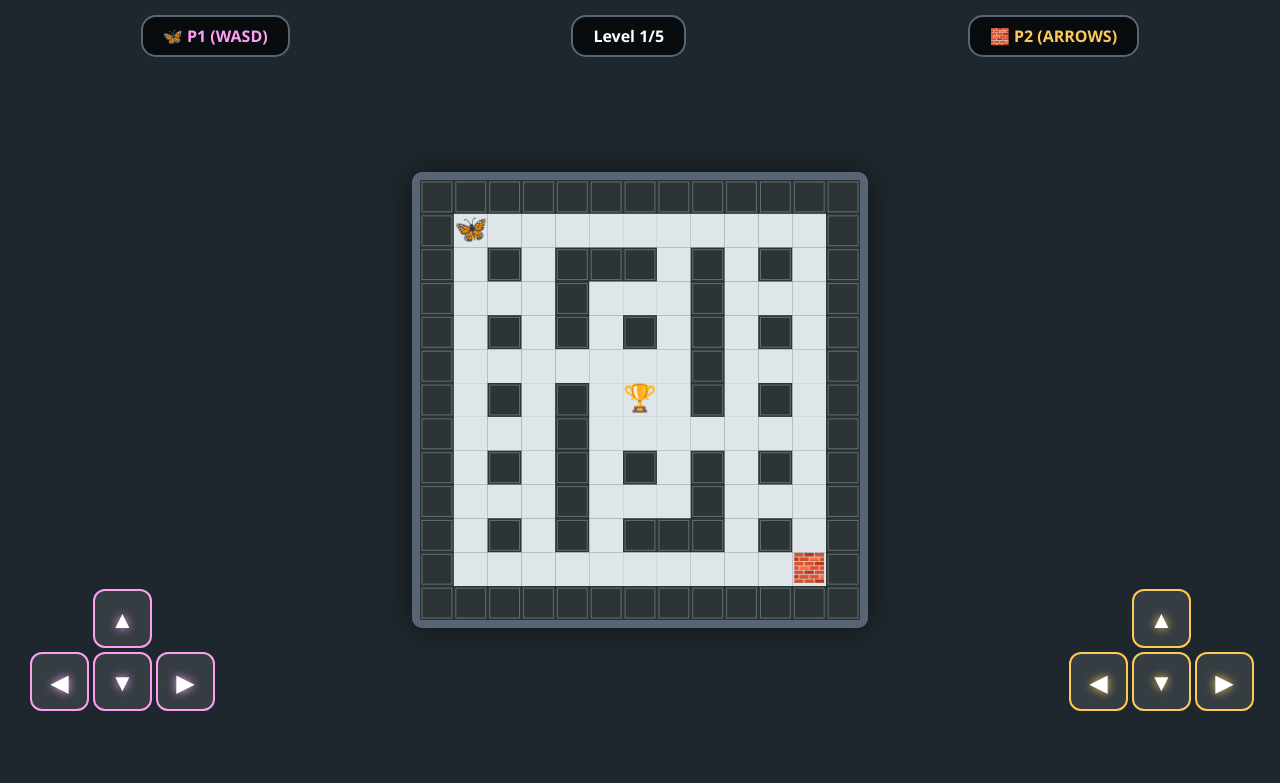
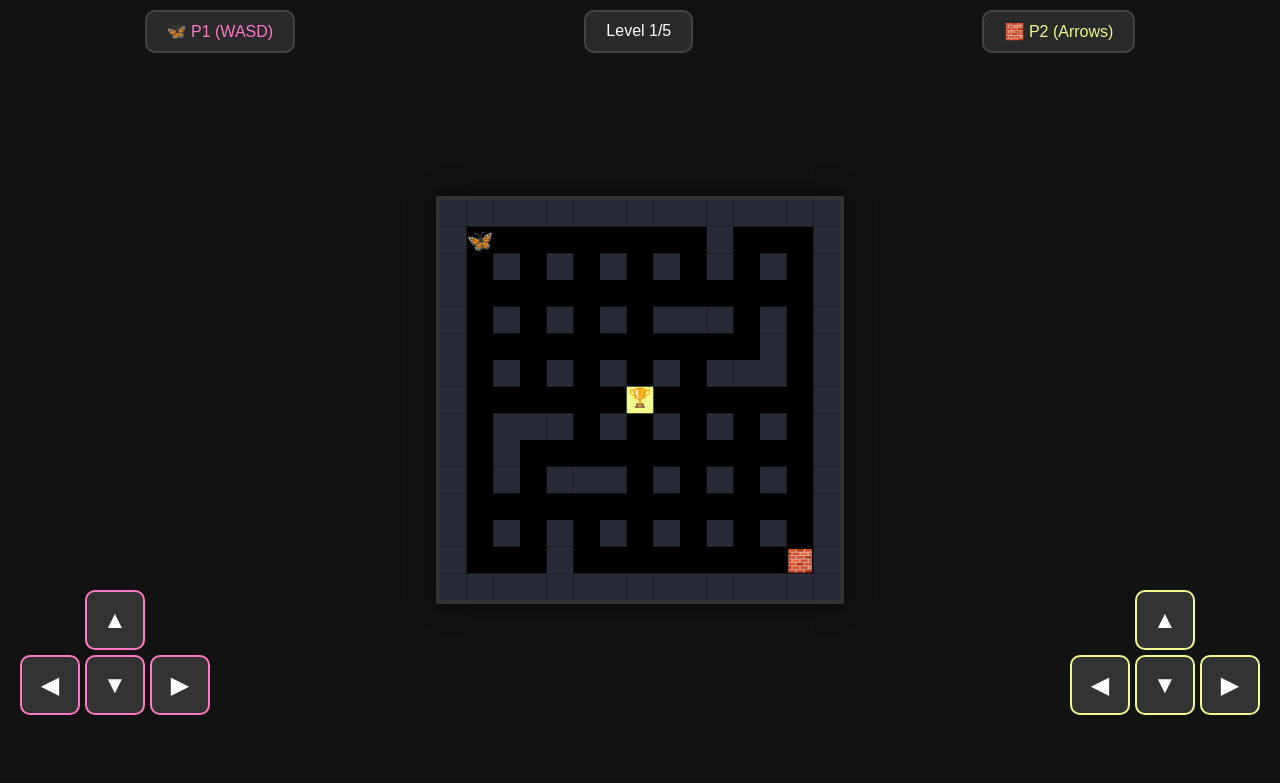
Before and after one commit to YervN/aMAZEing, a plain HTML site: page 2p_Labrynth.html in a window 1280 px wide. Drawn offline with Linux system fonts and the light colour scheme.

Commit message:
Update 2p_Labrynth.html

```diff
--- a/2p_Labrynth.html
+++ b/2p_Labrynth.html
@@ -3,217 +3,179 @@
 <head>
     <meta charset="UTF-8">
     <meta name="viewport" content="width=device-width, initial-scale=1.0, maximum-scale=1.0, user-scalable=no">
-    <title>Symmetrical Labyrinth Race</title>
+    <title>Symmetrical Labyrinth</title>
     <style>
-        :root {
-            --p1-color: #ff9ff3;
-            --p2-color: #feca57;
-            --wall-color: #2d3436;
-            --path-color: #dfe6e9;
-        }
-        body { margin: 0; overflow: hidden; background: #1e272e; font-family: 'Segoe UI', sans-serif; touch-action: none; display: flex; flex-direction: column; align-items: center; justify-content: center; height: 100vh; }
+        body { margin: 0; background: #121212; color: white; font-family: sans-serif; overflow: hidden; touch-action: none; display: flex; flex-direction: column; align-items: center; justify-content: center; height: 100vh; }
+        #ui { position: absolute; top: 10px; width: 100%; display: flex; justify-content: space-around; z-index: 10; }
+        .score-card { background: rgba(255,255,255,0.1); padding: 10px 20px; border-radius: 10px; border: 2px solid #444; }
+        canvas { background: #000; border: 4px solid #333; box-shadow: 0 0 20px rgba(0,0,0,0.5); max-width: 90vw; max-height: 50vh; }
 
-        #ui-top { position: absolute; top: 15px; width: 100%; display: flex; justify-content: space-around; color: white; pointer-events: none; z-index: 10; }
-        .stat-box { background: rgba(0,0,0,0.7); padding: 8px 20px; border-radius: 15px; border: 2px solid #576574; font-weight: bold; }
+        .controls { position: absolute; bottom: 20px; width: 100%; display: flex; justify-content: space-between; padding: 0 20px; box-sizing: border-box; }
+        .dpad { display: grid; grid-template-columns: repeat(3, 60px); grid-template-rows: repeat(3, 60px); gap: 5px; }
+        .btn { background: #333; border: 2px solid #666; color: white; border-radius: 10px; display: flex; align-items: center; justify-content: center; font-size: 24px; user-select: none; }
+        .btn:active { background: #555; }
+        .up { grid-column: 2; } .left { grid-column: 1; grid-row: 2; } .down { grid-column: 2; grid-row: 2; } .right { grid-column: 3; grid-row: 2; }
 
-        canvas { background: var(--wall-color); border: 8px solid #576574; border-radius: 10px; box-shadow: 0 0 30px rgba(0,0,0,0.5); max-width: 90vw; max-height: 60vh; }
+        #p1-btns .btn { border-color: #ff79c6; }
+        #p2-btns .btn { border-color: #f1fa8c; }
 
-        /* Controls */
-        .controls-container { position: absolute; bottom: 30px; width: 100%; display: flex; justify-content: space-between; padding: 0 30px; box-sizing: border-box; }
-        .dpad { display: grid; grid-template-columns: repeat(3, 55px); grid-template-rows: repeat(3, 55px); gap: 8px; }
-        .btn { width: 55px; height: 55px; background: rgba(255,255,255,0.1); border: 2px solid rgba(255,255,255,0.4); border-radius: 12px; display: flex; align-items: center; justify-content: center; color: white; font-size: 24px; user-select: none; transition: 0.1s; }
-        .btn:active { background: rgba(255,255,255,0.3); transform: scale(0.95); }
-        .up { grid-column: 2; }
-        .left { grid-column: 1; grid-row: 2; }
-        .down { grid-column: 2; grid-row: 2; }
-        .right { grid-column: 3; grid-row: 2; }
-
-        #p1-ctrl .btn { border-color: var(--p1-color); text-shadow: 0 0 10px var(--p1-color); }
-        #p2-ctrl .btn { border-color: var(--p2-color); text-shadow: 0 0 10px var(--p2-color); }
-
-        #msg-overlay { position: fixed; top: 0; left: 0; width: 100%; height: 100%; background: rgba(0,0,0,0.9); display: none; flex-direction: column; align-items: center; justify-content: center; color: white; z-index: 100; text-align: center; }
-        button#next-btn { padding: 15px 40px; font-size: 22px; cursor: pointer; background: #10ac84; color: white; border: none; border-radius: 50px; margin-top: 25px; font-weight: bold; box-shadow: 0 4px 15px rgba(0,0,0,0.3); }
+        #overlay { position: fixed; top: 0; left: 0; width: 100%; height: 100%; background: rgba(0,0,0,0.85); display: none; flex-direction: column; align-items: center; justify-content: center; z-index: 100; }
+        button { padding: 15px 30px; font-size: 20px; background: #50fa7b; border: none; border-radius: 5px; cursor: pointer; margin-top: 20px; }
     </style>
 </head>
 <body>
 
-<div id="ui-top">
-    <div class="stat-box" style="color: var(--p1-color)">🦋 P1 (WASD)</div>
-    <div class="stat-box" id="level-display">Level 1/5</div>
-    <div class="stat-box" style="color: var(--p2-color)">🧱 P2 (ARROWS)</div>
+<div id="ui">
+    <div class="score-card" id="p1-label" style="color:#ff79c6">🦋 P1 (WASD)</div>
+    <div class="score-card" id="lvl-card">Level 1/5</div>
+    <div class="score-card" id="p2-label" style="color:#f1fa8c">🧱 P2 (Arrows)</div>
 </div>
 
-<canvas id="mazeCanvas"></canvas>
+<canvas id="maze"></canvas>
 
-<div id="msg-overlay">
-    <h1 id="win-text" style="font-size: 48px;">WINNER!</h1>
-    <p id="sub-text" style="font-size: 20px; color: #aaa;">Fairness verified: Path lengths were equal.</p>
-    <button id="next-btn" onclick="nextLevel()">NEXT LEVEL</button>
+<div id="overlay">
+    <h1 id="status">PLAYER 1 WINS!</h1>
+    <button onclick="startNextLevel()">NEXT LEVEL</button>
 </div>
 
-<div class="controls-container">
-    <div class="dpad" id="p1-ctrl">
-        <div class="btn up" data-key="w">▲</div>
-        <div class="btn left" data-key="a">◀</div>
-        <div class="btn down" data-key="s">▼</div>
-        <div class="btn right" data-key="d">▶</div>
+<div class="controls">
+    <div class="dpad" id="p1-btns">
+        <div class="btn up" onpointerdown="move('p1', 0, -1)">▲</div>
+        <div class="btn left" onpointerdown="move('p1', -1, 0)">◀</div>
+        <div class="btn down" onpointerdown="move('p1', 0, 1)">▼</div>
+        <div class="btn right" onpointerdown="move('p1', 1, 0)">▶</div>
     </div>
-    <div class="dpad" id="p2-ctrl">
-        <div class="btn up" data-key="ArrowUp">▲</div>
-        <div class="btn left" data-key="ArrowLeft">◀</div>
-        <div class="btn down" data-key="ArrowDown">▼</div>
-        <div class="btn right" data-key="ArrowRight">▶</div>
+    <div class="dpad" id="p2-btns">
+        <div class="btn up" onpointerdown="move('p2', 0, -1)">▲</div>
+        <div class="btn left" onpointerdown="move('p2', -1, 0)">◀</div>
+        <div class="btn down" onpointerdown="move('p2', 0, 1)">▼</div>
+        <div class="btn right" onpointerdown="move('p2', 1, 0)">▶</div>
     </div>
 </div>
 
 <script>
-const canvas = document.getElementById("mazeCanvas");
+const canvas = document.getElementById("maze");
 const ctx = canvas.getContext("2d");
 
-let currentLevel = 1;
-const maxLevels = 5;
-let grid = [];
-let cellSize = 0;
-let cols, rows;
-
+let level = 1;
+let size, grid, cellSize;
 const p1 = { x: 1, y: 1, icon: '🦋' };
 const p2 = { x: 0, y: 0, icon: '🧱' };
 
-function generateSymmetricalMaze(size) {
-    cols = size; rows = size;
-    grid = Array.from({ length: rows }, () => Array(cols).fill(0));
+function buildMaze(dim) {
+    size = dim;
+    grid = Array.from({ length: size }, () => Array(size).fill(0));
 
-    const halfR = Math.floor(rows / 2);
-
-    // Recursive Backtracker on first half
-    function walk(x, y) {
-        grid[y][x] = 1;
-        const dirs = [[0, -2], [0, 2], [-2, 0], [2, 0]].sort(() => Math.random() - 0.5);
+    // Carve logic (Recursive Backtracker)
+    function carve(cx, cy) {
+        const dirs = [[0, 1], [0, -1], [1, 0], [-1, 0]].sort(() => Math.random() - 0.5);
+        grid[cy][cx] = 1;
 
         for (let [dx, dy] of dirs) {
-            let nx = x + dx, ny = y + dy;
-            // Stay within top half bounds roughly
-            if (nx >= 0 && nx < cols && ny >= 0 && ny < rows && grid[ny][nx] === 0) {
-                grid[y + dy / 2][x + dx / 2] = 1;
-                walk(nx, ny);
-            }
-        }
-    }
-    walk(1, 1);
-
-    // Apply Rotational Symmetry (180 degrees)
-    for (let y = 0; y < rows; y++) {
-        for (let x = 0; x < cols; x++) {
-            if (grid[y][x] === 1) {
-                grid[rows - 1 - y][cols - 1 - x] = 1;
+            let nx = cx + dx * 2, ny = cy + dy * 2;
+            if (nx > 0 && nx < size - 1 && ny > 0 && ny < size - 1 && grid[ny][nx] === 0) {
+                grid[cy + dy][cx + dx] = 1;
+                carve(nx, ny);
             }
         }
     }
 
-    // Force a path to the center for both
-    let cx = Math.floor(cols / 2);
-    let cy = Math.floor(rows / 2);
+    carve(1, 1);
 
-    // Connect P1's side to center
-    grid[cy-1][cx] = 1;
-    grid[cy][cx] = 2; // Goal
-    // Connect P2's side to center (mirrored)
-    grid[cy+1][cx] = 1;
-}
-
-function initLevel() {
-    // Sizes must be odd for center-symmetry: 13, 17, 21, 25, 29
-    const size = 13 + (currentLevel - 1) * 4;
-    generateSymmetricalMaze(size);
-
-    p1.x = 1; p1.y = 1;
-    p2.x = cols - 2; p2.y = rows - 2;
-
-    const displaySize = Math.min(window.innerWidth * 0.9, window.innerHeight * 0.55);
-    canvas.width = displaySize;
-    canvas.height = displaySize;
-    cellSize = canvas.width / cols;
-
-    document.getElementById("level-display").textContent = `Level ${currentLevel}/${maxLevels}`;
-    document.getElementById("msg-overlay").style.display = "none";
-}
-
-function draw() {
-    ctx.clearRect(0, 0, canvas.width, canvas.height);
-
-    for (let r = 0; r < rows; r++) {
-        for (let c = 0; c < cols; c++) {
-            if (grid[r][c] === 0) {
-                // Wall texture
-                ctx.fillStyle = "#2d3436";
-                ctx.fillRect(c * cellSize, r * cellSize, cellSize, cellSize);
-                ctx.strokeStyle = "#636e72";
-                ctx.lineWidth = 1;
-                ctx.strokeRect(c * cellSize + 2, r * cellSize + 2, cellSize - 4, cellSize - 4);
-            } else {
-                // Path
-                ctx.fillStyle = "#dfe6e9";
-                ctx.fillRect(c * cellSize, r * cellSize, cellSize, cellSize);
+    // Diagonal Symmetry: Mirror P1's side to P2
+    for (let y = 0; y < size; y++) {
+        for (let x = 0; x < size; x++) {
+            if (grid[y][x] === 1) {
+                grid[size - 1 - y][size - 1 - x] = 1;
             }
         }
     }
 
-    // Goal
-    ctx.font = `${cellSize * 0.8}px Arial`;
-    ctx.textAlign = "center";
-    ctx.textBaseline = "middle";
-    ctx.fillText("🏆", (Math.floor(cols/2) + 0.5) * cellSize, (Math.floor(rows/2) + 0.5) * cellSize);
-
-    // Players
-    ctx.font = `${cellSize * 0.8}px Arial`;
-    ctx.fillText(p1.icon, (p1.x + 0.5) * cellSize, (p1.y + 0.5) * cellSize);
-    ctx.fillText(p2.icon, (p2.x + 0.5) * cellSize, (p2.y + 0.5) * cellSize);
+    // Force Center Goal
+    const mid = Math.floor(size / 2);
+    grid[mid][mid] = 2; // Goal
+    // Connect path to goal
+    grid[mid-1][mid] = 1;
+    grid[mid+1][mid] = 1;
 }
 
-function move(player, dx, dy) {
-    let nx = player.x + dx;
-    let ny = player.y + dy;
+function initGame() {
+    const mazeDim = 11 + (level * 4); // 15, 19, 23, 27, 31
+    buildMaze(mazeDim);
 
-    if (nx >= 0 && nx < cols && ny >= 0 && ny < rows && grid[ny][nx] !== 0) {
-        player.x = nx;
-        player.y = ny;
-        if (grid[ny][nx] === 2) checkWin(player === p1 ? "BUTTERFLY" : "LEGO BRICK");
+    p1.x = 1; p1.y = 1;
+    p2.x = size - 2; p2.y = size - 2;
+
+    const screenSpace = Math.min(window.innerWidth * 0.9, window.innerHeight * 0.5);
+    canvas.width = screenSpace;
+    canvas.height = screenSpace;
+    cellSize = canvas.width / size;
+
+    document.getElementById("lvl-card").innerText = `Level ${level}/5`;
+    document.getElementById("overlay").style.display = "none";
+}
+
+function draw() {
+    ctx.clearRect(0,0, canvas.width, canvas.height);
+
+    for(let y=0; y<size; y++){
+        for(let x=0; x<size; x++){
+            if(grid[y][x] === 0) {
+                ctx.fillStyle = "#282a36"; // Wall
+                ctx.fillRect(x*cellSize, y*cellSize, cellSize, cellSize);
+            } else if (grid[y][x] === 2) {
+                ctx.fillStyle = "#f1fa8c"; // Goal
+                ctx.fillRect(x*cellSize, y*cellSize, cellSize, cellSize);
+                ctx.font = `${cellSize*0.7}px Arial`;
+                ctx.textAlign = "center";
+                ctx.fillText("🏆", (x+0.5)*cellSize, (y+0.65)*cellSize);
+            }
+        }
+    }
+
+    // Draw Icons
+    ctx.font = `${cellSize*0.8}px Arial`;
+    ctx.textAlign = "center";
+    ctx.fillText(p1.icon, (p1.x+0.5)*cellSize, (p1.y+0.8)*cellSize);
+    ctx.fillText(p2.icon, (p2.x+0.5)*cellSize, (p2.y+0.8)*cellSize);
+}
+
+function move(playerID, dx, dy) {
+    const char = (playerID === 'p1') ? p1 : p2;
+    const nx = char.x + dx;
+    const ny = char.y + dy;
+
+    if(nx >= 0 && nx < size && ny >= 0 && ny < size && grid[ny][nx] !== 0) {
+        char.x = nx;
+        char.y = ny;
+        if(grid[ny][nx] === 2) win(playerID);
     }
 }
 
-function checkWin(winner) {
-    document.getElementById("msg-overlay").style.display = "flex";
-    document.getElementById("win-text").textContent = `${winner} WINS!`;
-    if (currentLevel === maxLevels) {
-        document.getElementById("next-btn").textContent = "PLAY AGAIN";
-    }
+function win(id) {
+    const winner = (id === 'p1') ? "BUTTERFLY" : "LEGO BRICK";
+    document.getElementById("status").innerText = winner + " WINS!";
+    document.getElementById("overlay").style.display = "flex";
 }
 
-function nextLevel() {
-    if (currentLevel < maxLevels) currentLevel++;
-    else currentLevel = 1;
-    initLevel();
+function startNextLevel() {
+    if(level < 5) level++;
+    else level = 1;
+    initGame();
 }
 
-// Input listeners
+// Keyboard Listeners
 window.addEventListener("keydown", (e) => {
-    const key = e.key;
-    if (key === 'w') move(p1, 0, -1);
-    if (key === 's') move(p1, 0, 1);
-    if (key === 'a') move(p1, -1, 0);
-    if (key === 'd') move(p1, 1, 0);
-    if (key === 'ArrowUp') move(p2, 0, -1);
-    if (key === 'ArrowDown') move(p2, 0, 1);
-    if (key === 'ArrowLeft') move(p2, -1, 0);
-    if (key === 'ArrowRight') move(p2, 1, 0);
-});
-
-document.querySelectorAll('.btn').forEach(btn => {
-    btn.addEventListener('touchstart', (e) => {
-        e.preventDefault();
-        const key = btn.getAttribute('data-key');
-        window.dispatchEvent(new KeyboardEvent('keydown', { key: key }));
-    }, {passive: false});
+    switch(e.key.toLowerCase()) {
+        case 'w': move('p1', 0, -1); break;
+        case 's': move('p1', 0, 1); break;
+        case 'a': move('p1', -1, 0); break;
+        case 'd': move('p1', 1, 0); break;
+        case 'arrowup': move('p2', 0, -1); break;
+        case 'arrowdown': move('p2', 0, 1); break;
+        case 'arrowleft': move('p2', -1, 0); break;
+        case 'arrowright': move('p2', 1, 0); break;
+    }
 });
 
 function loop() {
@@ -221,7 +183,7 @@ function loop() {
     requestAnimationFrame(loop);
 }
 
-initLevel();
+initGame();
 loop();
 </script>
 </body>
```
